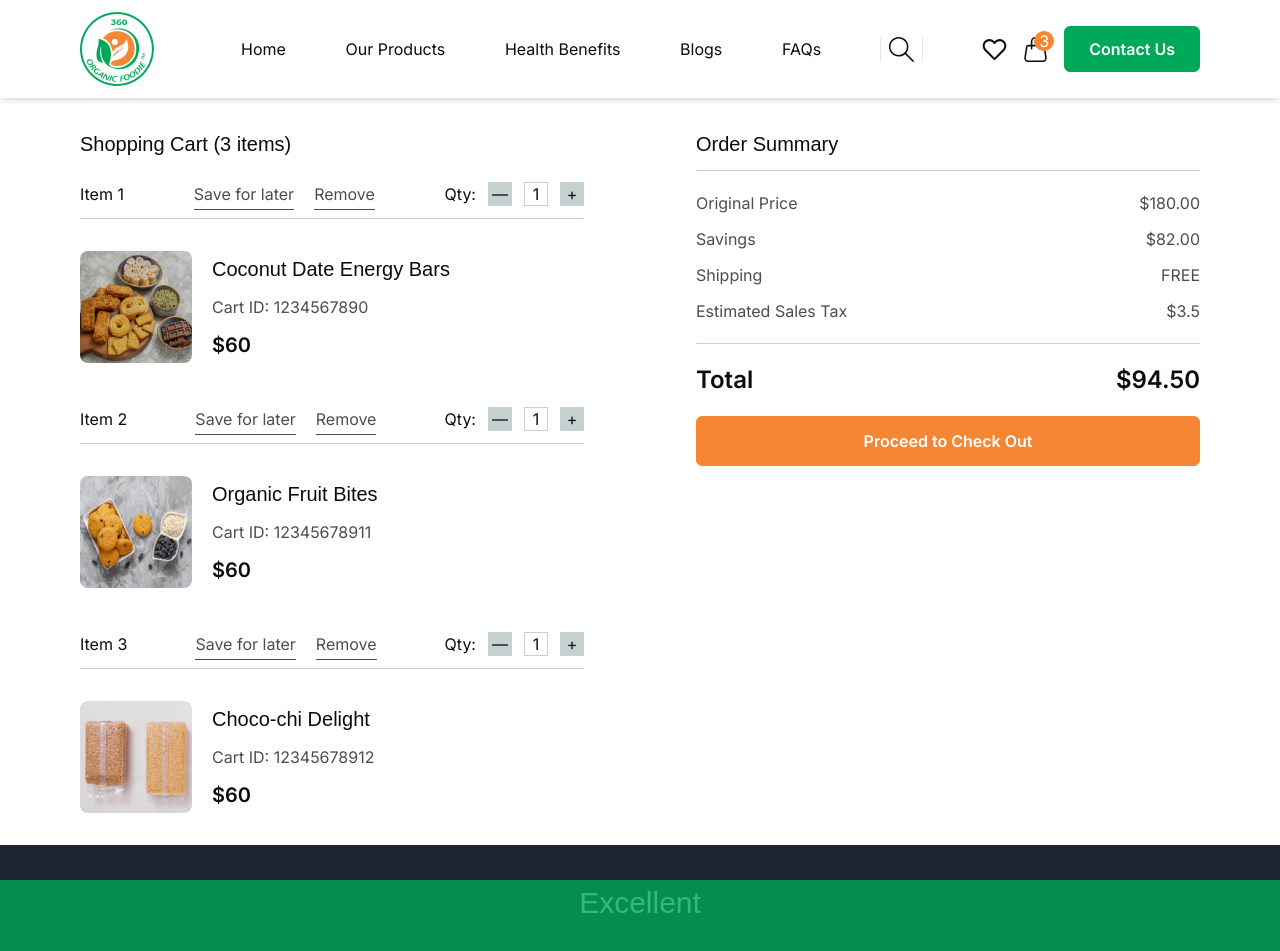
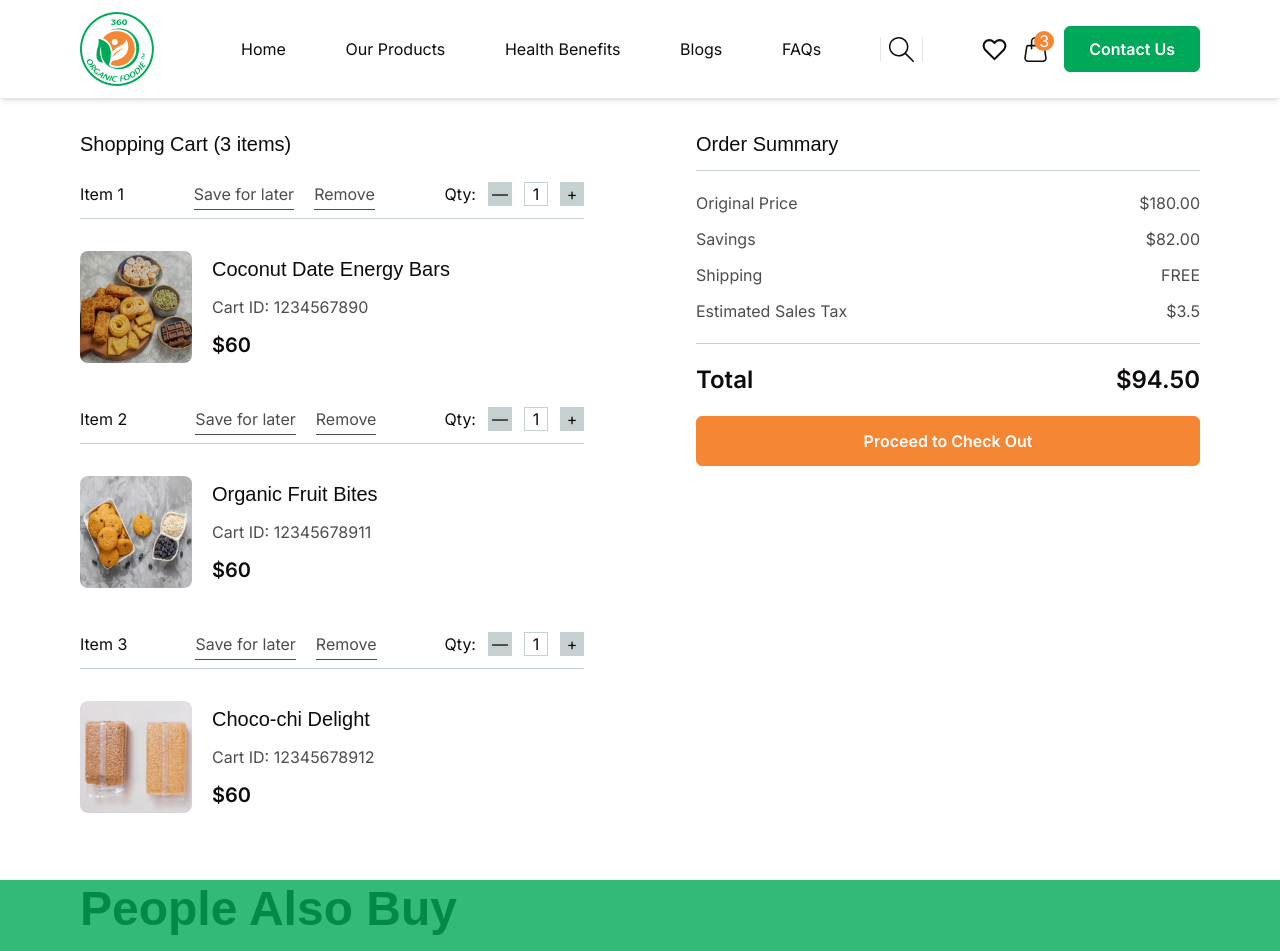
Before and after one commit to blossomobasi/organic_foodie_ecommerce, a React (Vite) app: page /cart in a window 1280 px wide. Shown: the top 951 px of the page. Built offline with nearby package versions, Linux system fonts and the light colour scheme; a web font is replaced by a local one.

Commit message:
Render SimilarProducs

```diff
--- a/src/pages/CartPage.tsx
+++ b/src/pages/CartPage.tsx
@@ -2,6 +2,7 @@ import OrganicSnacks from "../assets/images/black_friday_out_of_stock.png";
 import BerryBlissBites from "../assets/images/berry_bliss_bites.png";
 import CoconutCrunchies from "../assets/images/crispy_coconut_crunchies.png";
 import Button from "../ui/Button";
+import SimilarProduct from "../components/SimilarProduct";
 
 const carts = [
     {
@@ -109,11 +110,13 @@ const CartPage = () => {
                         <h2>Total</h2>
                         <h2>${(totalPrice - SAVINGS - TAX).toFixed(2)}</h2>
                     </div>
-                    <Button variant="secondary" className="w-full py-3">
+                    <Button variant="secondary" className="w-full py-3" url="/checkout">
                         Proceed to Check Out
                     </Button>
                 </div>
             </div>
+
+            <SimilarProduct />
         </section>
     );
 };
```
